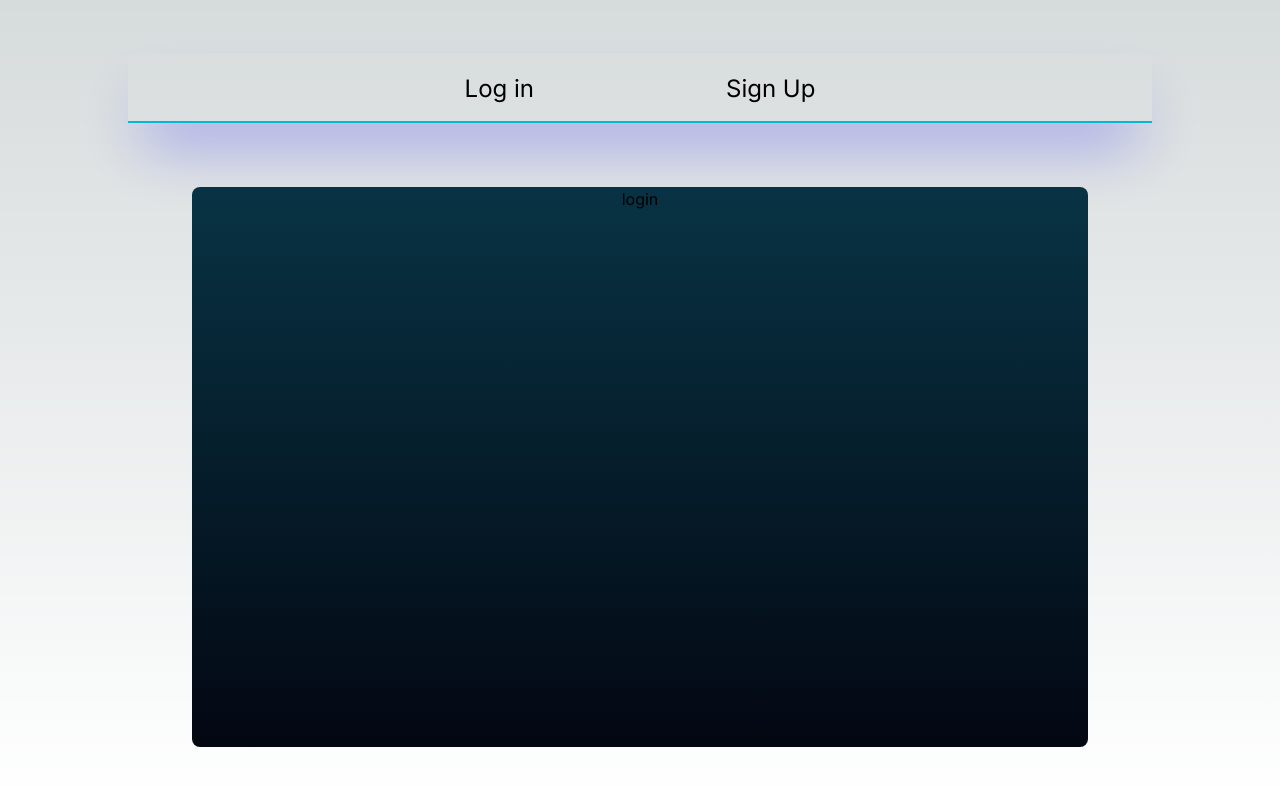
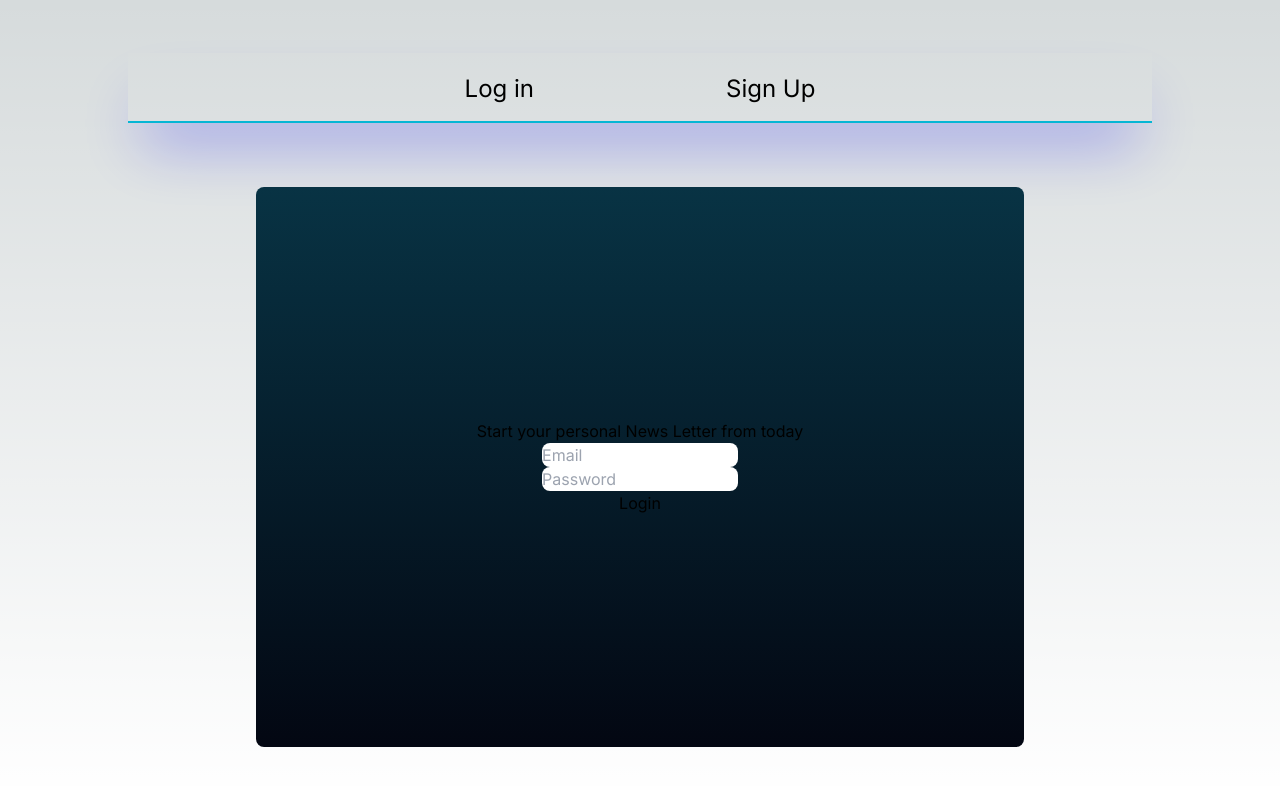
Before and after one commit to AdityaSingh-02/BuildSpace-S4, a Next.js app: page /create in a window 1280 px wide. Shown: the top 786 px of the page. Built offline with nearby package versions, Linux system fonts and the light colour scheme.

Commit message:
Added User Context

```diff
--- a/src/Components/Create/login.tsx
+++ b/src/Components/Create/login.tsx
@@ -1,9 +1,47 @@
-import React from 'react'
+import React, { useState } from "react";
 
-const LoginComponent = () => {
-  return (
-    <div>login</div>
-  )
+interface Props {
+  login: (data: any) => void;
 }
 
+const LoginComponent = (props: Props) => {
+  const [loginData, setLoginData] = useState({
+    email: "",
+    password: "",
+  });
+
+  const handleClick = () => {
+    props.login(loginData);
+  };
+
+  return (
+    <>
+      <div className="flex flex-col justify-center items-center space-y-4 text-black w-full">
+        <h1 className="text-gray-400 pb-16 -mt-16 text-3xl">
+          Start your personal News Letter from today
+        </h1>
+        <input
+          type="text"
+          placeholder="Email"
+          value={loginData.email}
+          onChange={(e) =>
+            setLoginData({ ...loginData, email: e.target.value })
+          }
+          className="w-[60%] px-4 py-2 rounded-lg"
+        />
+        <input
+          type="password"
+          placeholder="Password"
+          value={loginData.password}
+          onChange={(e) =>
+            setLoginData({ ...loginData, password: e.target.value })
+          }
+          className="w-[60%] px-4 py-2 rounded-lg"
+        />
+        <button onClick={handleClick}>Login</button>
+      </div>
+    </>
+  );
+};
+
 export default LoginComponent;
--- /dev/null
+++ b/src/Context/Users/UserData.ts
@@ -0,0 +1,14 @@
+import type { User } from "@/types/Users";
+import { createContext, useContext, useState } from "react";
+
+interface IUser {
+  userData: User;
+  setUserData: (user: User) => void;
+}
+
+export const UserDataContext = createContext(<IUser>{
+  userData: { email: "", password: "" },
+  setUserData(user) {},
+});
+
+export const useUserData = () => useContext(UserDataContext);
--- /dev/null
+++ b/src/Context/Users/UserDataProvider.tsx
@@ -0,0 +1,29 @@
+"use client"
+import React, { createContext, useState } from "react";
+import type { User } from "@/types/Users";
+import { UserDataContext } from "./UserData";
+
+interface IProps {
+  children: React.ReactNode;
+}
+
+const UserDataProvider = ({ children }: IProps) => {
+  const [userData, setUserData] = useState<User>({
+    email: "",
+    password: "",
+    name: "",
+    role: "",
+  });
+
+  const UserInfo = (data: User) => {
+    setUserData(data);
+  };
+
+  return (
+    <UserDataContext.Provider value={{ userData, setUserData }}>
+      {children}
+    </UserDataContext.Provider>
+  );
+};
+
+export default UserDataProvider;
--- /dev/null
+++ b/src/Context/index.ts
@@ -0,0 +1,2 @@
+import UserDataProvider from "./Users/UserDataProvider"
+export default UserDataProvider ;
--- a/src/app/create/page.tsx
+++ b/src/app/create/page.tsx
@@ -5,6 +5,15 @@ import { useState } from "react";
 
 const Create = () => {
   const [Action, setAction] = useState(true);
+  const [loginData, setLoginData] = useState({
+    email: "",
+    password: "",
+  });
+
+  const handleLogin = (data:any) => {
+    console.log(data);
+  };
+
   return (
     <>
       <main className="flex flex-col justify-center items-center h-screen ">
@@ -12,8 +21,12 @@ const Create = () => {
           <button onClick={() => setAction(!Action)}>Log in</button>
           <button onClick={() => setAction(!Action)}>Sign Up</button>
         </nav>
-        <div className="flex justify-center rounded-lg mt-16 w-[70%] h-[70%] bg-gradient-to-b from-cyan-950 to-gray-950">
-          {Action ? <LoginComponent /> : <SignupComponent />}
+        <div className="flex justify-center rounded-lg mt-16 w-[60%] h-[70%] bg-gradient-to-b from-cyan-950 to-gray-950">
+          {Action ? (
+            <LoginComponent login={handleLogin} />
+          ) : (
+            <SignupComponent />
+          )}
         </div>
       </main>
     </>
--- a/src/app/layout.tsx
+++ b/src/app/layout.tsx
@@ -1,22 +1,25 @@
-import './globals.css'
-import type { Metadata } from 'next'
-import { Inter } from 'next/font/google'
+import "./globals.css";
+import type { Metadata } from "next";
+import { Inter } from "next/font/google";
+import UserDataProvider from "@/Context/index";
 
-const inter = Inter({ subsets: ['latin'] })
+const inter = Inter({ subsets: ["latin"] });
 
 export const metadata: Metadata = {
-  title: 'Welcome',
-  description: 'Generated by create next app',
-}
+  title: "Welcome",
+  description: "Generated by create next app",
+};
 
 export default function RootLayout({
   children,
 }: {
-  children: React.ReactNode
+  children: React.ReactNode;
 }) {
   return (
     <html lang="en">
-      <body className={inter.className}>{children}</body>
+      <body className={inter.className}>
+        <UserDataProvider>{children}</UserDataProvider>
+      </body>
     </html>
-  )
+  );
 }
--- /dev/null
+++ b/src/types/Users.d.ts
@@ -0,0 +1,6 @@
+export type User = {
+  name?: string;
+  email: string;
+  password: string;
+  role?: string;
+};
```
